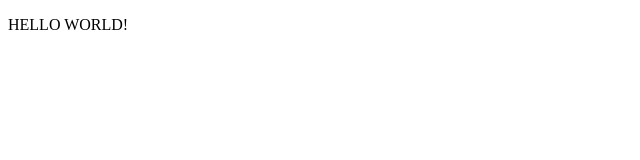
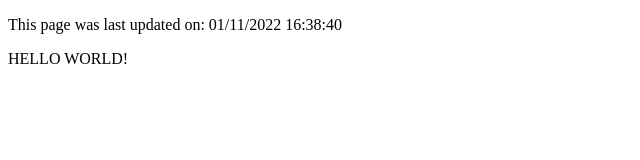
Before and after one commit to CalebDyess4/WebDev, a plain HTML site: page index.html in a window 1280 px wide. Shown: the whole page, without its empty margins (0-640 px from the left). Drawn offline with Linux system fonts and the light colour scheme.

Commit message:
Update index.html

```diff
--- a/index.html
+++ b/index.html
@@ -6,6 +6,13 @@
     <meta name="viewport" content="width=device-width, initial-scale=1">
 
     <title> Hello </title>
+   <p>This page was last updated on:
+      <script>
+       <!-- Hiding Script Starts Here
+       document.write(document.lastModified);
+        //stop Hiding Script Here -->
+      </script>
+    </p>
 
     </head>
     <body>
```
